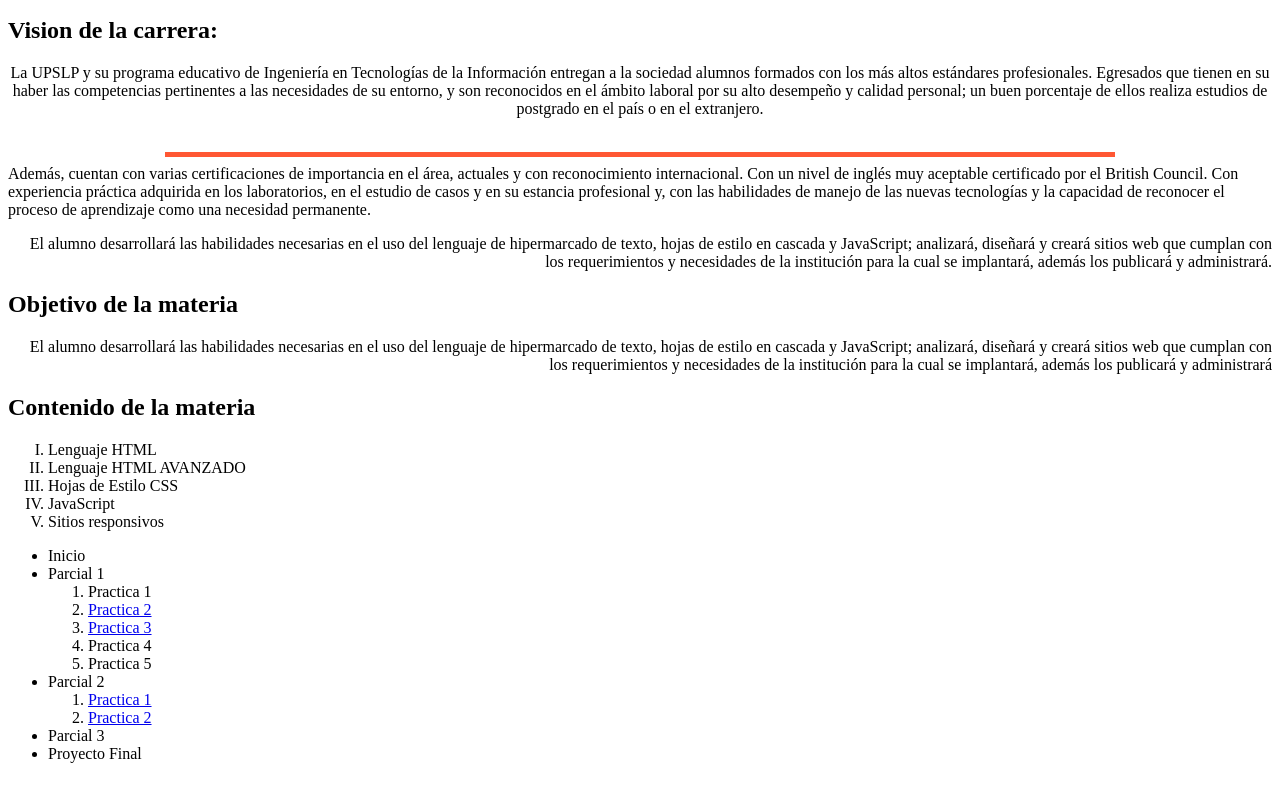
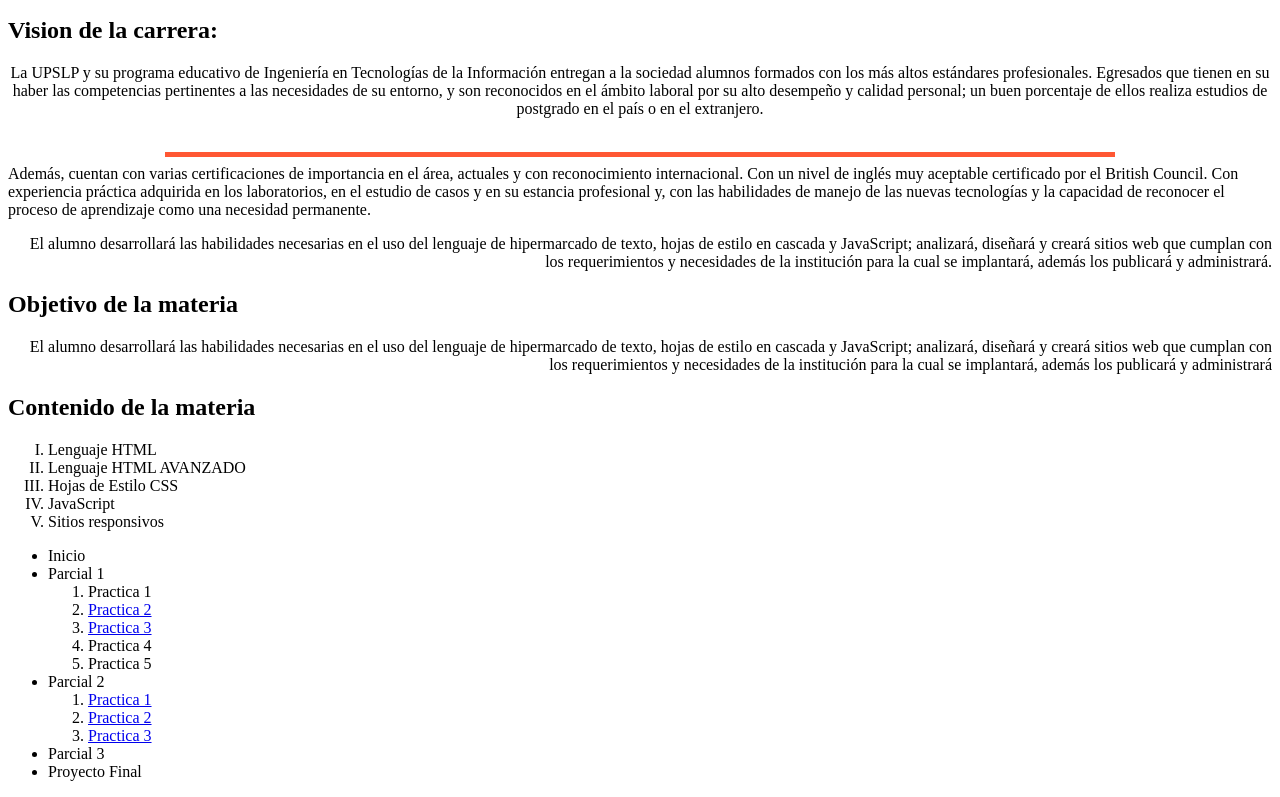
Before and after one commit to 179798/portafolio, a plain HTML site: page index.html in a window 1280 px wide. Shown: the part 534-1331 px from the top of the page. Drawn offline with Linux system fonts and the light colour scheme.

Commit message:
Update index.html

```diff
--- a/index.html
+++ b/index.html
@@ -90,6 +90,7 @@ la cual se implantará, además los publicará y administrará.
                     <ol>
                         <li><a href="FORMULARIOS 179798.html">Practica 1</a></li>
                   <li><a href="Practica 2.html">Practica 2</a></li>
+                        <li><a href="PAGINA PRINCIPAL.html">Practica 3</a></li>
                     </ol>
                     <li>Parcial 3</li>
                     <li>Proyecto Final</li>
```
